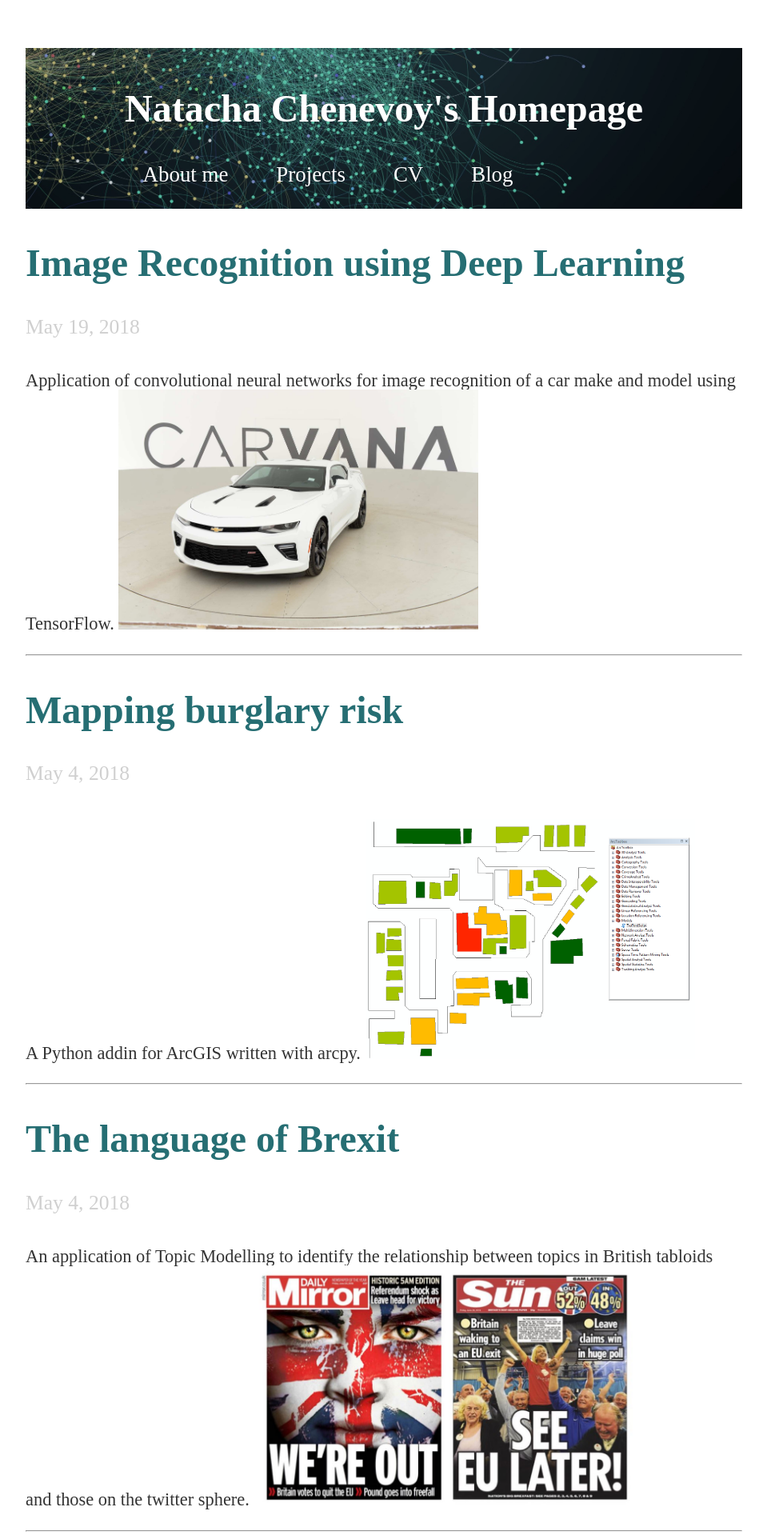
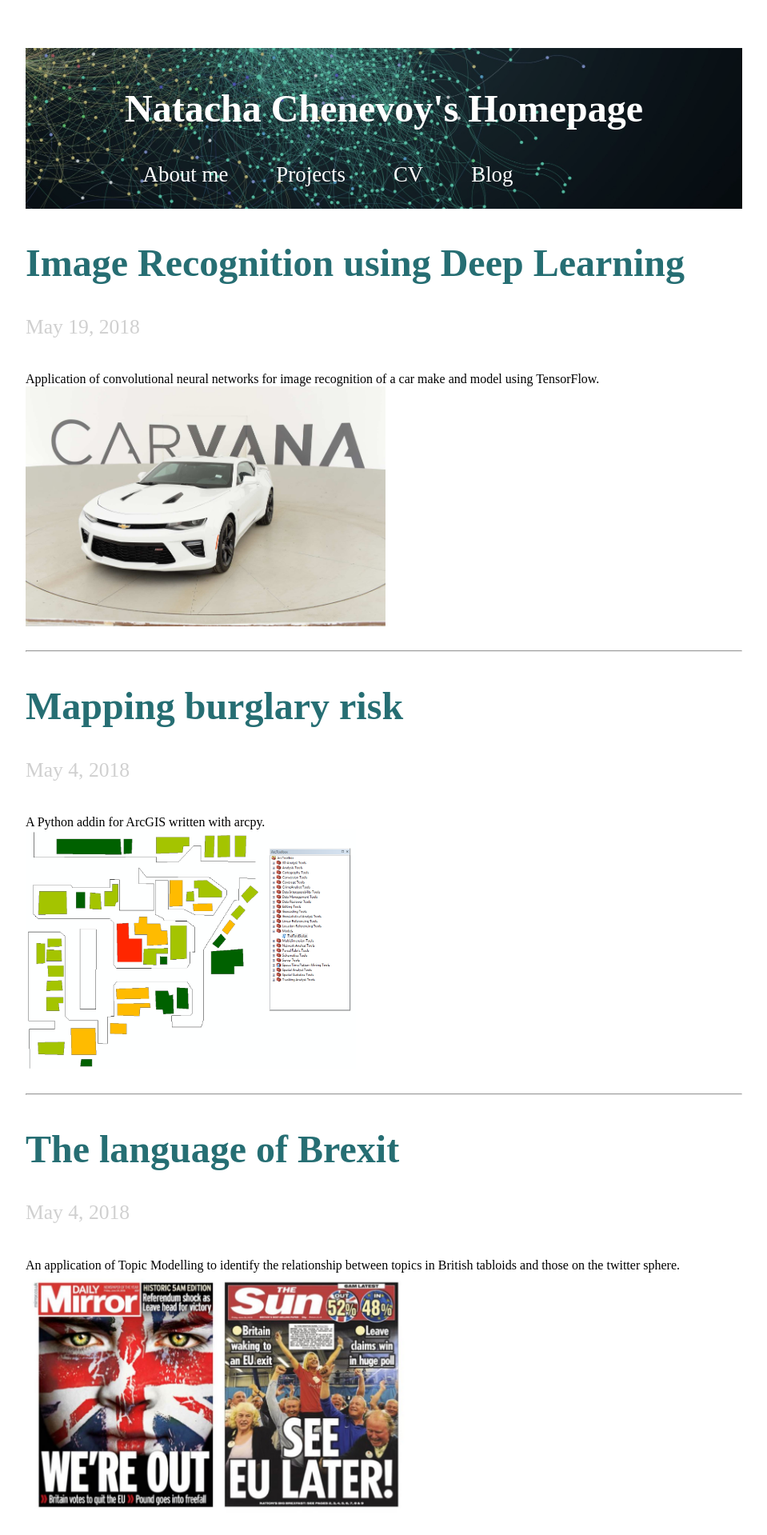
Before and after one commit to mednche/mednche.github.io, a Jekyll site: the page built from projects.html, in a window 1280 px wide. Shown: the top 1919 px of the page at 80% size, without its empty margins (160-1119 px from the left). Built offline with Jekyll 4.4.1, drawn with Linux system fonts in a browser that asks for light colours.

Commit message:
Update projects.html

```diff
--- a/projects.html
+++ b/projects.html
@@ -31,11 +31,12 @@
         </header>
 
 
-        <div class="excerpt">
-            {{ post.excerpt | strip_html | escape }}
-            <img src="{{ site.baseurl }}{{ post.thumbnail }}" height="300" float="right">
+        <div class="excerpt-left">
+          {{ post.excerpt | strip_html | escape }}
         </div>
-
+        <div class="excerpt-right">
+          <img src="{{ site.baseurl }}{{ post.thumbnail }}" height="300">
+        </div>
       <br>
 
       <hr />
```
